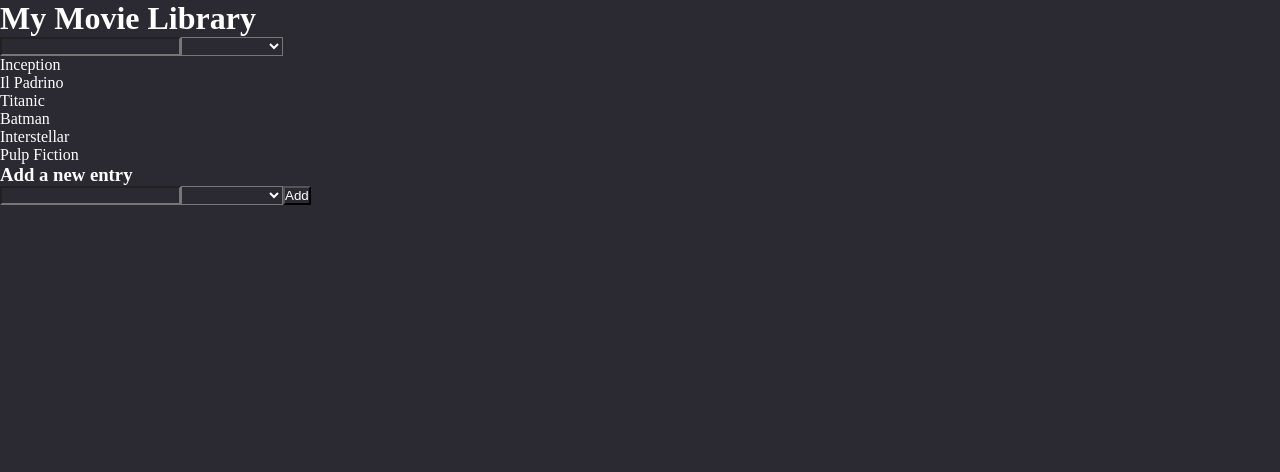
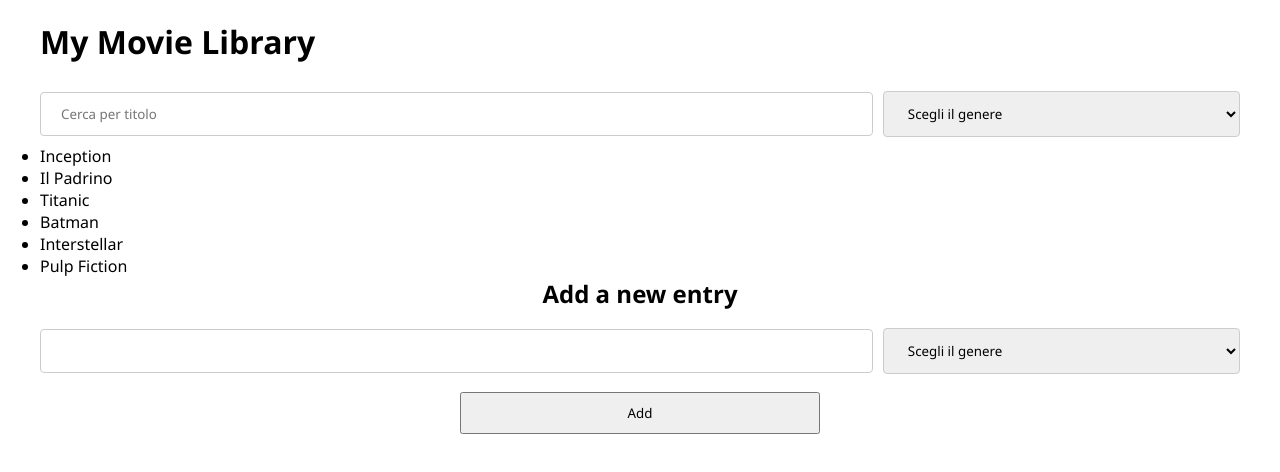
Before and after one commit to HaojieZhang123/react-movie-filter, a React (Vite) app: page / in a window 1280 px wide. Shown: the top 472 px of the page. Built offline with nearby package versions, Linux system fonts and the light colour scheme.

Commit message:
[UPD] search and add box stylized

```diff
--- a/src/App.jsx
+++ b/src/App.jsx
@@ -54,11 +54,13 @@ function App() {
       <Header />
 
       {/* Box di ricerca */}
+      <div className="container">
         <div className="search-box">
 
           {/* box di ricerca per il titolo */}
           <input
             type="text"
+            placeholder='Cerca per titolo'
             value={search}
             onChange={(e) => setSearch(e.target.value)}
           />
@@ -71,7 +73,7 @@ function App() {
             onChange={(e) => setGenre(e.target.value)}
           >
             {/* Il controllo del genere avviene per controllo di inclusione di substring. Per selezionare tutti, uso una stringa vuota come sottostringa di controllo */}
-          <option value=""></option>
+            <option value="">Scegli il genere</option>
             <option value="Fantascienza">Fantascienza</option>
             <option value="Thriller">Thriller</option>
             <option value="Romantico">Romantico</option>
@@ -79,7 +81,10 @@ function App() {
           </select>
 
         </div>
+      </div>
 
+      {/* Movie list */}
+      <div className="container">
         <div className="movie-container">
           <ul>
             {filteredMovies.map((element, index) => (
@@ -89,19 +94,34 @@ function App() {
             ))}
           </ul>
         </div>
+      </div>
 
+      {/* Add new movie */}
+      <div className="container">
         <form onSubmit={addNewMovie}>
-        <h3>Add a new entry</h3>
-        <input type="text" value={newTitle} onChange={(e) => setNewTitle(e.target.value)} />
-        <select value={newGenre} onChange={(e) => setNewGenre(e.target.value)}>
-          <option value=""></option>
+          <h2>Add a new entry</h2>
+          <div className='input-container'>
+            <input
+              type="text"
+              value={newTitle}
+              onChange={(e) => setNewTitle(e.target.value)}
+            />
+            <select
+              value={newGenre}
+              onChange={(e) => setNewGenre(e.target.value)}
+            >
+              <option value="">Scegli il genere</option>
               <option value="Fantascienza">Fantascienza</option>
               <option value="Thriller">Thriller</option>
               <option value="Romantico">Romantico</option>
               <option value="Azione">Azione</option>
             </select>
+          </div>
           <button>Add</button>
         </form>
+      </div>
+
+
 
     </>
   )
--- a/src/components/Header.jsx
+++ b/src/components/Header.jsx
@@ -3,7 +3,11 @@ import React from 'react'
 const Header = () => {
     return (
         <>
-            <h1>My Movie Library</h1>
+            <header>
+                <div className="container">
+                    <h1>My Movie Library</h1>
+                </div>
+            </header>
         </>
     )
 }
--- a/src/index.css
+++ b/src/index.css
@@ -2,6 +2,80 @@
   margin: 0;
   padding: 0;
   box-sizing: border-box;
-  background-color: #2B2A33;
-  color: white;
+  font-family: 'Segoe UI', Tahoma, Geneva, Verdana, sans-serif
 }
+
+header {
+  padding: 20px 0;
+}
+
+.container {
+  max-width: 1200px;
+  margin: 0 auto;
+}
+
+input[type=text],
+select {
+  padding: 12px 20px;
+  margin: 8px 0;
+  border: 1px solid #ccc;
+  border-radius: 4px;
+  box-sizing: border-box;
+}
+
+/* SEARCH BOX */
+.search-box {
+  width: 100%;
+  border: none;
+  outline: none;
+
+  display: flex;
+  justify-content: space-between;
+  align-items: center;
+  gap: 10px;
+}
+
+.search-box input {
+  width: 70%;
+}
+
+.search-box select {
+  width: 30%;
+}
+
+/* NEW ENTRY */
+form {
+  width: 100%;
+
+  display: flex;
+  flex-wrap: wrap;
+  justify-content: center;
+  align-items: center;
+  gap: 10px;
+}
+
+form h3 {
+  width: 100%;
+  text-align: center;
+}
+
+form .input-container {
+  width: 100%;
+  display: flex;
+  justify-content: space-between;
+  align-items: center;
+  gap: 10px;
+}
+
+form input {
+  width: 70%;
+}
+
+form select {
+  width: 30%;
+}
+
+form button {
+  width: 30%;
+  padding: 10px;
+}
```
Lines whose indentation alone changed are shown as unchanged.
